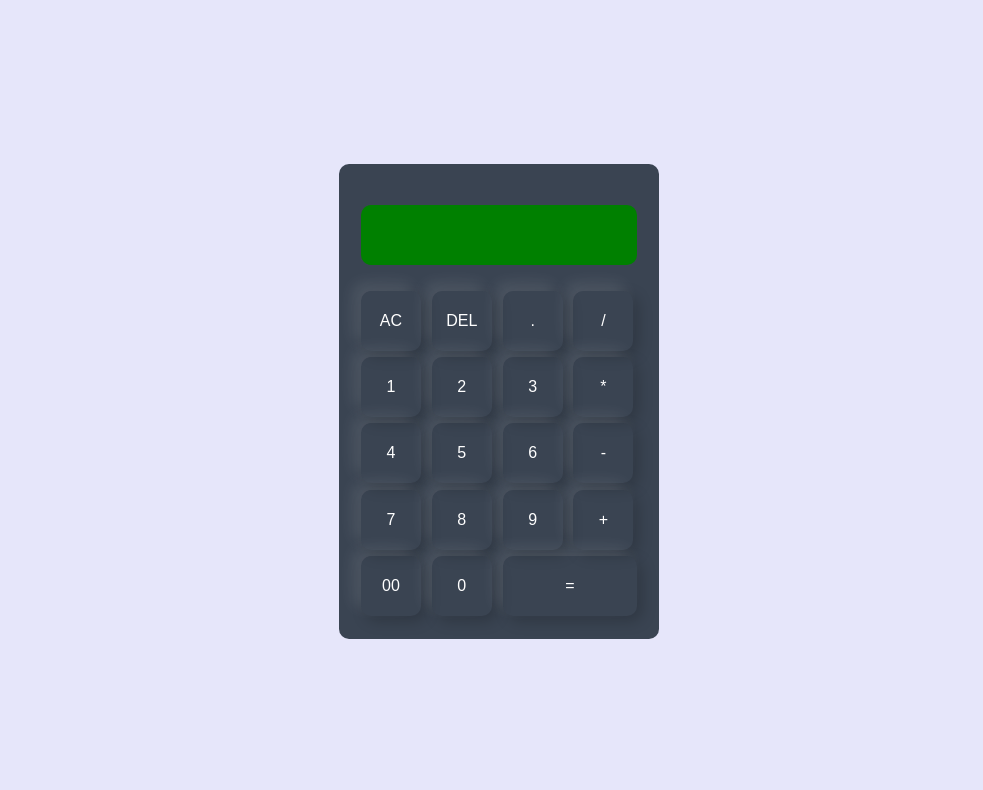
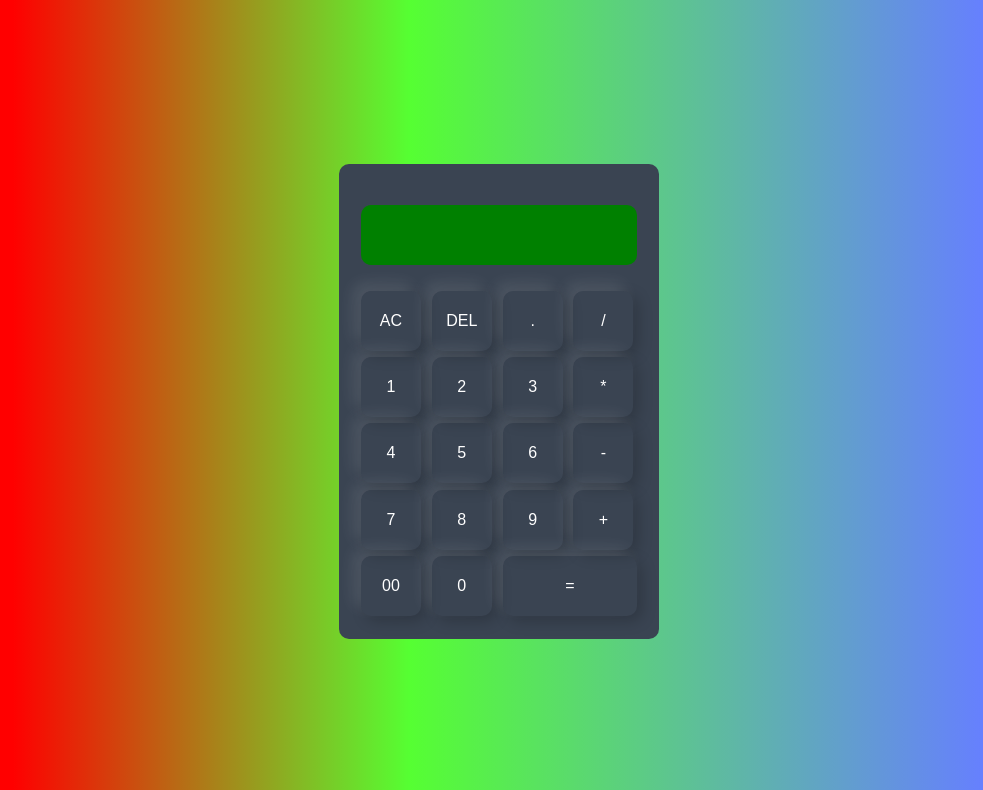
Before and after one commit to Goldguntur/simpleCalculatorJs, a plain HTML site: page index.html in a window 1280 px wide. Shown: the part 52-842 px from the top of the page, without its empty margins (141-1124 px from the left). Drawn offline with Linux system fonts and the light colour scheme.

Commit message:
Update linear background

```diff
--- a/style.css
+++ b/style.css
@@ -5,7 +5,8 @@
 }
 
 body {
-  background-color: lavender;
+  background: rgb(255,0,0);
+background: linear-gradient(90deg, rgba(255,0,0,1) 12%, rgba(44,255,0,0.8044871794871795) 43%, rgba(0,42,255,0.6009615384615384) 88%);
 }
 
 h1 {
```
